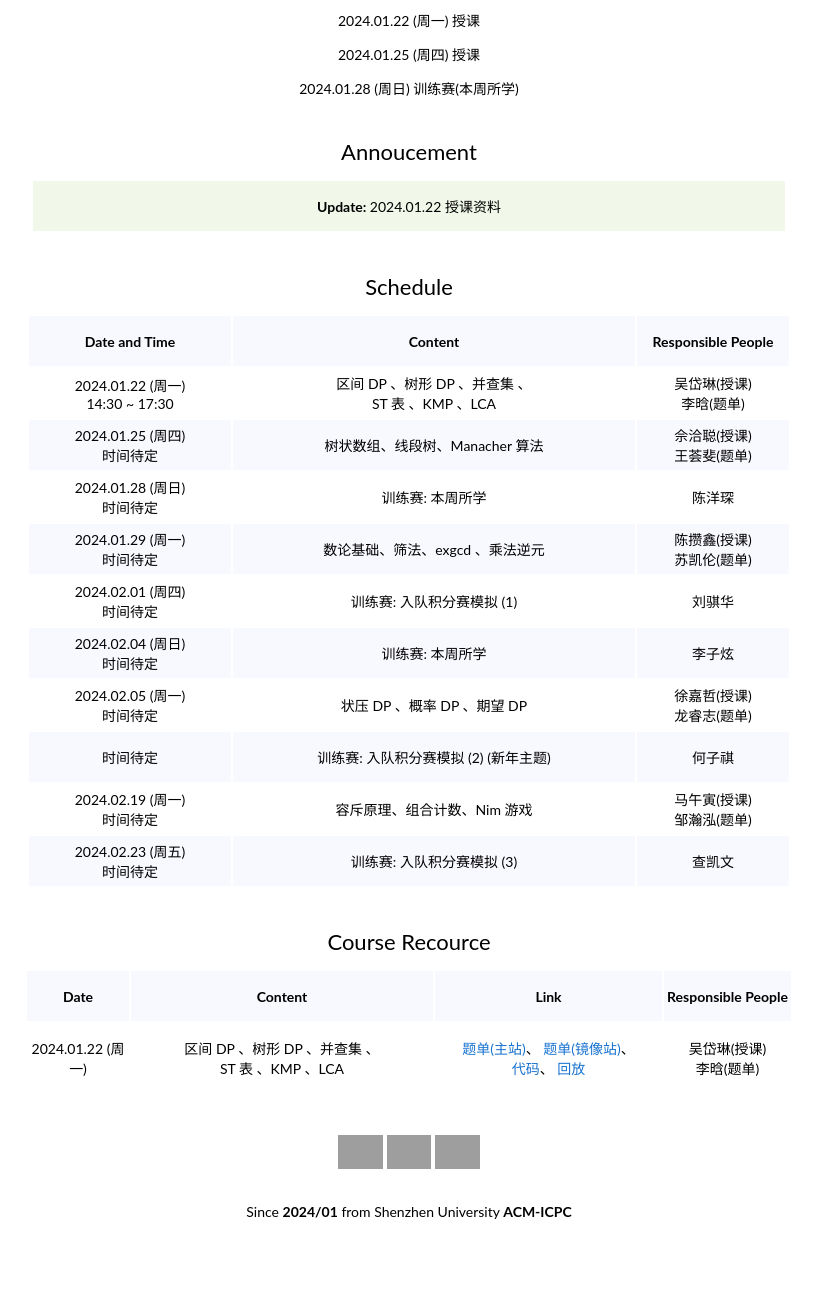
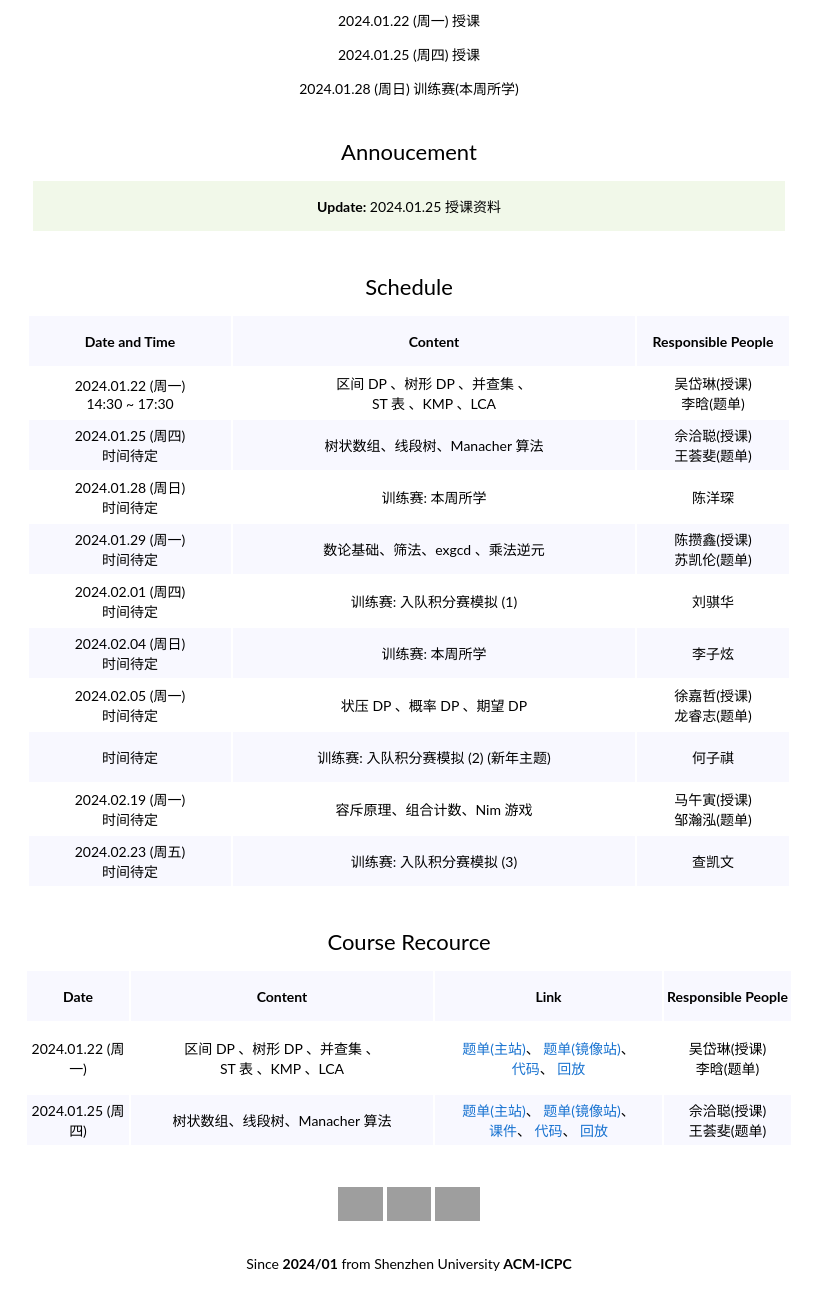
Before and after one commit to szuacm/2024winter, a plain HTML site: page index.html in a window 1280 px wide. Shown: the part 284-1584 px from the top of the page, without its empty margins (231-1050 px from the left). Before the commit the page ends 1532 px from the top, so only its background shows below. Drawn offline with Linux system fonts and the light colour scheme; grey boxes are pictures that could not be loaded.

Commit message:
2024.01.25

```diff
--- a/index.html
+++ b/index.html
@@ -72,7 +72,7 @@
                       <tr height="50" bgcolor="#F1F8E9">
                         <td align="center" width="750">
                           <strong>Update: </strong>
-                          2024.01.22 授课资料
+                          2024.01.25 授课资料
                         </td>
                       </tr>
                     </tbody>
@@ -293,17 +293,18 @@
                   李晗(题单)
                 </td>
               </tr>
-              <!-- <tr height="50" bgcolor="#F8F8FF">
+              <tr height="50" bgcolor="#F8F8FF">
                 <td align="center">2024.01.25 (周四)</td>
                 <td align="center">
                   树状数组、线段树、Manacher 算法
                 </td>
                 <td align="center">
-                  <a href="https://vjudge.net/contest/605325" target="_blank">题单(主站)</a>、
-                  <a href="https://vjudge.csgrandeur.cn/contest/605325" target="_blank">题单(镜像站)</a>、
+                  <a href="https://vjudge.net/contest/604412" target="_blank">题单(主站)</a>、
+                  <a href="https://vjudge.csgrandeur.cn/contest/604412" target="_blank">题单(镜像站)</a>、
                   <br>
-                  <a href="./codes/24寒训1代码.zip">代码</a>、
-                  <a href="https://meeting.tencent.com/wework/cloud-record/share?id=51f6cf78-93d7-44a6-985f-1bd00a34ab21"
+                  <a href="./pdfs/寒训2.pdf">课件</a>、
+                  <a href="./codes/24寒训2代码.rar">代码</a>、
+                  <a href="https://meeting.tencent.com/v2/cloud-record/share?id=01d91bfe-26fb-49f3-8507-7f25ae0ee517&from=3"
                     target="_blank">回放</a>
                 </td>
                 <td align="center">
@@ -311,7 +312,7 @@
                   <br>
                   王荟斐(题单)
                 </td>
-              </tr> -->
+              </tr>
             </tbody>
           </table>
       </tr>
```
Also changed, not shown: 2 other files.
